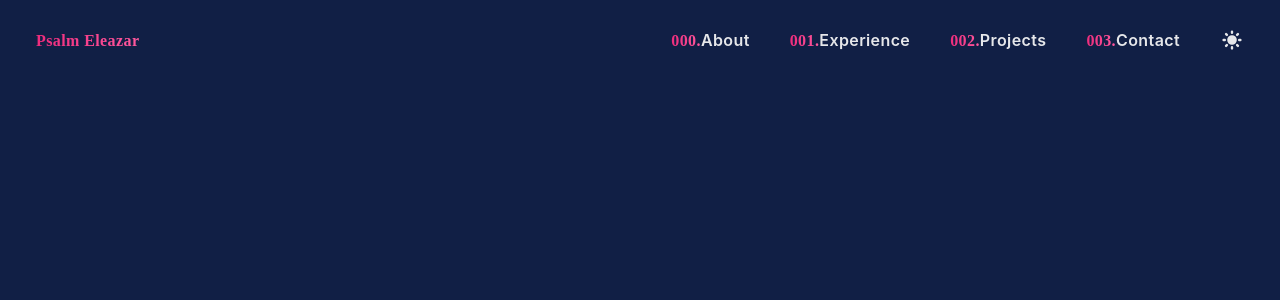
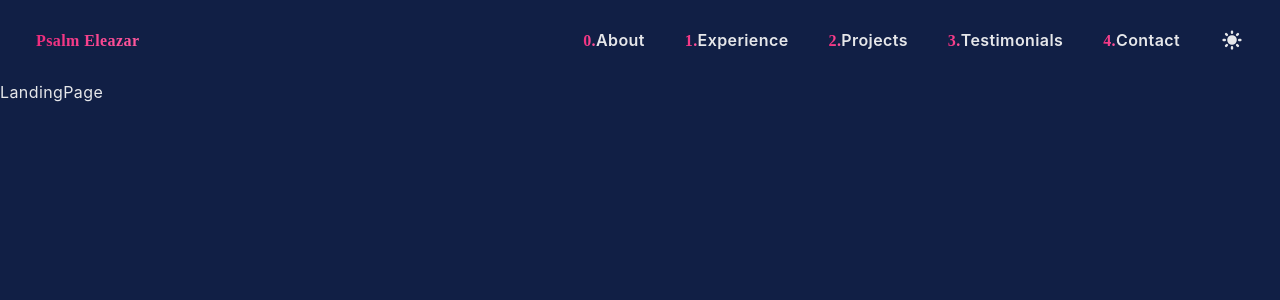
Before and after one commit to P541M/personal-website, a React (Create React App) app: page / in a window 1280 px wide. Shown: the top 300 px of the page. Built offline with nearby package versions, Linux system fonts and the light colour scheme.

Commit message:
feat: finalized navbar and added landingpage component

```diff
--- a/src/App.js
+++ b/src/App.js
@@ -1,10 +1,12 @@
 import './App.css';
 import Navbar from './components/Navbar';
+import LandingPage from './components/LandingPage';
 
 function App() {
   return (
     <div>
       <Navbar/>
+      <LandingPage/>
     </div>
   );
 }
--- /dev/null
+++ b/src/components/LandingPage.jsx
@@ -0,0 +1,9 @@
+import React from 'react'
+
+const LandingPage = () => {
+  return (
+    <div>LandingPage</div>
+  )
+}
+
+export default LandingPage
--- a/src/components/Navbar.jsx
+++ b/src/components/Navbar.jsx
@@ -47,22 +47,27 @@ const Navbar = () => {
       <ul className="hidden md:flex font-semibold items-center">
         <li className="p-5 text nav-link">
           <a href="#about">
-            <span>000.</span>About
+            <span>0.</span>About
           </a>
         </li>
         <li className="p-5 nav-link">
           <a href="#experience">
-            <span>001.</span>Experience
+            <span>1.</span>Experience
           </a>
         </li>
         <li className="p-5 nav-link">
           <a href="#projects">
-            <span>002.</span>Projects
+            <span>2.</span>Projects
+          </a>
+        </li>
+        <li className="p-5 nav-link">
+          <a href="#testimonials">
+            <span>3.</span>Testimonials
           </a>
         </li>
         <li className="p-5 nav-link">
           <a href="#contact">
-            <span>003.</span>Contact
+            <span>4.</span>Contact
           </a>
         </li>
         <li className="p-5 flex items-center">
@@ -90,22 +95,27 @@ const Navbar = () => {
         <ul className="font-semibold text-center">
           <li className="py-5 nav-link">
             <a href="#about" onClick={handleNav}>
-              <span>000.</span>About
+              <span>0.</span>About
             </a>
           </li>
           <li className="py-5 nav-link">
             <a href="#experience" onClick={handleNav}>
-              <span>001.</span>Experience
+              <span>1.</span>Experience
             </a>
           </li>
           <li className="py-5 nav-link">
             <a href="#projects" onClick={handleNav}>
-              <span>002.</span>Projects
+              <span>2.</span>Projects
+            </a>
+          </li>
+          <li className="py-5 nav-link">
+            <a href="#testimontials" onClick={handleNav}>
+              <span>3.</span>Testimontials
             </a>
           </li>
           <li className="py-5 nav-link">
             <a href="#contact" onClick={handleNav}>
-              <span>003.</span>Contact
+              <span>4.</span>Contact
             </a>
           </li>
           <li className="py-5 nav-link">
```
